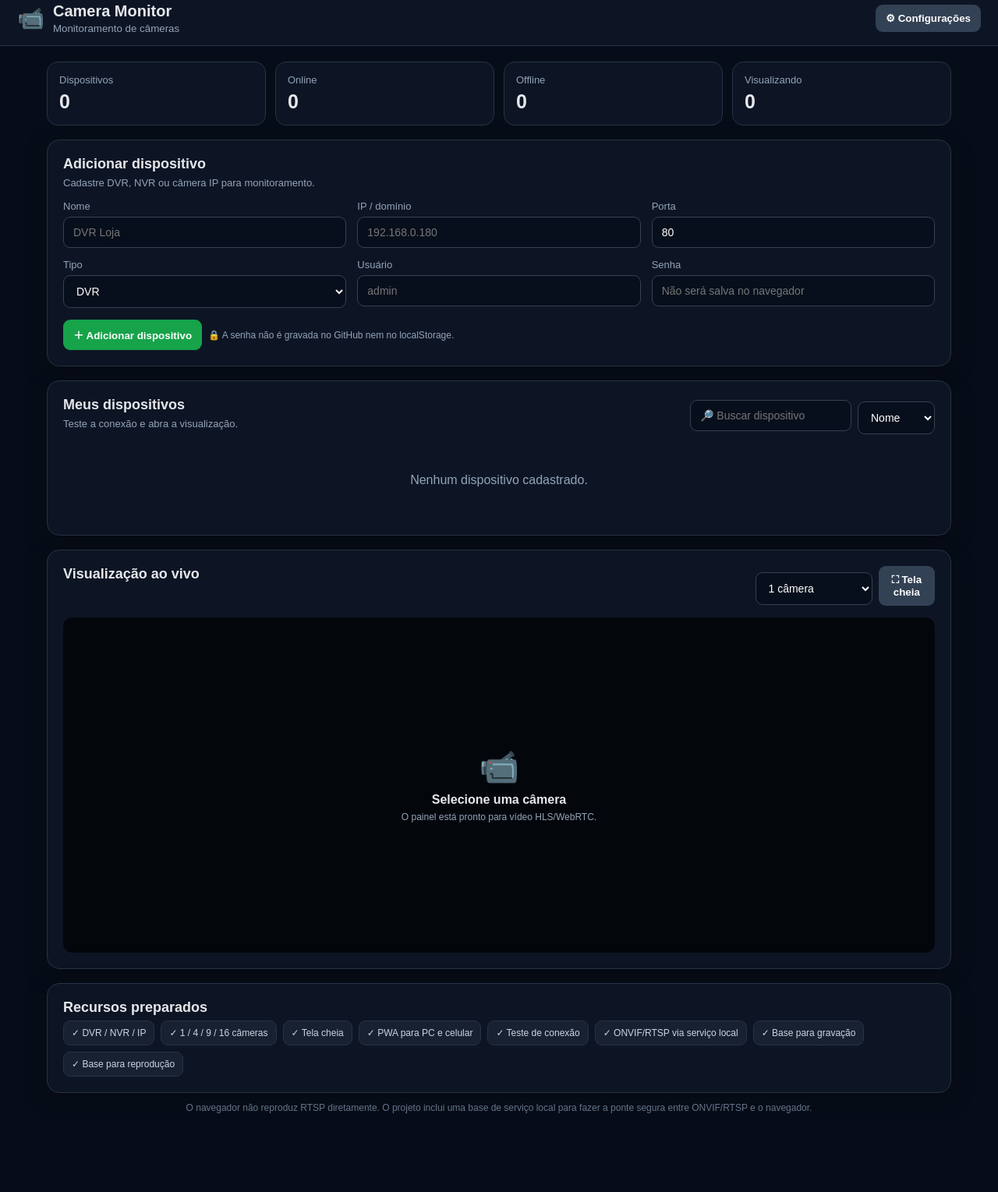
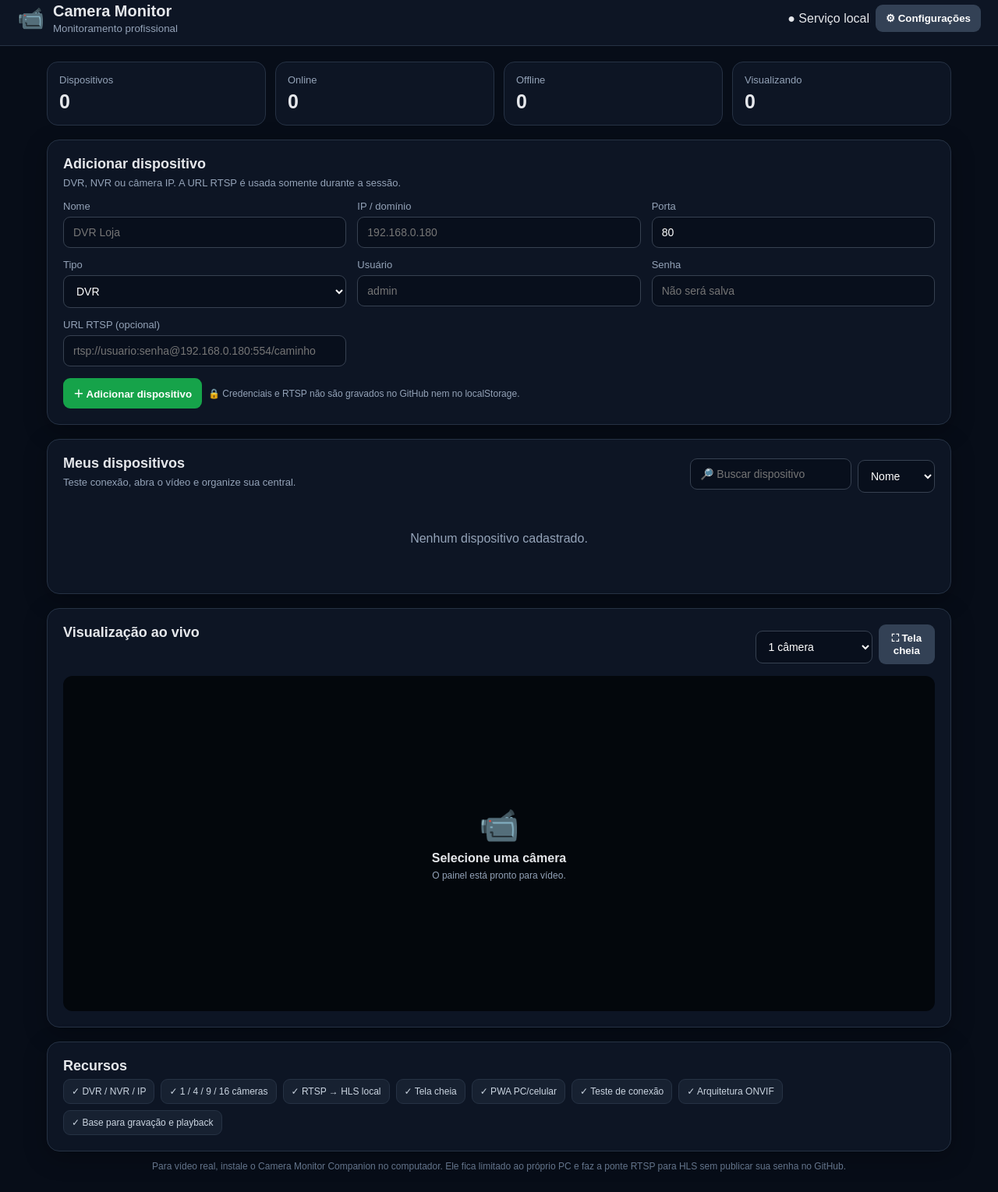
Before and after one commit to akatsukydeliverysushi-coder/camera-monitor, a plain HTML site: page index.html in a window 1280 px wide. Shown: the part 11-1540 px from the top of the page at 78% size. Before the commit the page ends 1489 px from the top, so only its background shows below. Drawn offline with nearby package versions, Linux system fonts and the light colour scheme.

Commit message:
Prepara painel para vídeo RTSP-HLS real

```diff
--- a/index.html
+++ b/index.html
@@ -10,8 +10,8 @@
 </head>
 <body>
 <header>
-  <div class="brand"><div class="brandIcon">📹</div><div><strong>Camera Monitor</strong><small>Monitoramento de câmeras</small></div></div>
-  <div class="headerActions"><button id="installBtn" hidden>⬇ Instalar</button><button id="settingsBtn">⚙ Configurações</button></div>
+  <div class="brand"><div class="brandIcon">📹</div><div><strong>Camera Monitor</strong><small>Monitoramento profissional</small></div></div>
+  <div class="headerActions"><span id="companionState" class="companionState offlineState">● Serviço local</span><button id="installBtn" hidden>⬇ Instalar</button><button id="settingsBtn">⚙ Configurações</button></div>
 </header>
 <main>
 <section class="dashboard">
@@ -21,19 +21,20 @@
   <div class="stat"><span>Visualizando</span><b id="viewingCount">0</b></div>
 </section>
 <section class="card" id="deviceFormCard">
-  <div class="sectionHead"><div><h2>Adicionar dispositivo</h2><p class="muted">Cadastre DVR, NVR ou câmera IP para monitoramento.</p></div></div>
+  <div class="sectionHead"><div><h2>Adicionar dispositivo</h2><p class="muted">DVR, NVR ou câmera IP. A URL RTSP é usada somente durante a sessão.</p></div></div>
   <div class="grid">
     <label>Nome<input id="name" placeholder="DVR Loja"></label>
     <label>IP / domínio<input id="host" placeholder="192.168.0.180" autocomplete="off"></label>
     <label>Porta<input id="port" type="number" min="1" max="65535" value="80"></label>
     <label>Tipo<select id="type"><option>DVR</option><option>NVR</option><option>Câmera IP</option></select></label>
     <label>Usuário<input id="user" placeholder="admin" autocomplete="username"></label>
-    <label>Senha<input id="pass" type="password" placeholder="Não será salva no navegador" autocomplete="new-password"></label>
+    <label>Senha<input id="pass" type="password" placeholder="Não será salva" autocomplete="new-password"></label>
+    <label class="wide">URL RTSP (opcional)<input id="rtsp" placeholder="rtsp://usuario:senha@192.168.0.180:554/caminho" autocomplete="off"></label>
   </div>
-  <div class="actions"><button id="addBtn" class="primary">＋ Adicionar dispositivo</button><span class="securityHint">🔒 A senha não é gravada no GitHub nem no localStorage.</span></div>
+  <div class="actions"><button id="addBtn" class="primary">＋ Adicionar dispositivo</button><span class="securityHint">🔒 Credenciais e RTSP não são gravados no GitHub nem no localStorage.</span></div>
 </section>
 <section class="card">
-  <div class="sectionHead"><div><h2>Meus dispositivos</h2><p class="muted">Teste a conexão e abra a visualização.</p></div><div class="toolbar"><input id="search" class="search" placeholder="🔎 Buscar dispositivo"><select id="sort"><option value="name">Nome</option><option value="status">Status</option><option value="type">Tipo</option></select></div></div>
+  <div class="sectionHead"><div><h2>Meus dispositivos</h2><p class="muted">Teste conexão, abra o vídeo e organize sua central.</p></div><div class="toolbar"><input id="search" class="search" placeholder="🔎 Buscar dispositivo"><select id="sort"><option value="name">Nome</option><option value="status">Status</option><option value="type">Tipo</option></select></div></div>
   <div id="devices" class="devices"><p class="empty">Nenhum dispositivo cadastrado.</p></div>
 </section>
 <section class="card viewer">
@@ -41,13 +42,14 @@
     <div><h2 id="viewerTitle">Visualização ao vivo</h2><div id="viewerInfo" class="viewerInfo"></div></div>
     <div class="viewerTools"><select id="layout"><option value="1">1 câmera</option><option value="4">4 câmeras</option><option value="9">9 câmeras</option><option value="16">16 câmeras</option></select><button id="fullscreenBtn">⛶ Tela cheia</button><button id="closeBtn" hidden>Fechar</button></div>
   </div>
-  <div id="screen" class="screen grid1"><div class="emptyViewer"><div class="bigCam">📹</div><b>Selecione uma câmera</b><span>O painel está pronto para vídeo HLS/WebRTC.</span></div></div>
+  <div id="screen" class="screen grid1"><div class="emptyViewer"><div class="bigCam">📹</div><b>Selecione uma câmera</b><span>O painel está pronto para vídeo.</span></div></div>
 </section>
 <section class="card helpCard">
-  <h2>Recursos preparados</h2>
-  <div class="features"><span>✓ DVR / NVR / IP</span><span>✓ 1 / 4 / 9 / 16 câmeras</span><span>✓ Tela cheia</span><span>✓ PWA para PC e celular</span><span>✓ Teste de conexão</span><span>✓ ONVIF/RTSP via serviço local</span><span>✓ Base para gravação</span><span>✓ Base para reprodução</span></div>
+  <h2>Recursos</h2>
+  <div class="features"><span>✓ DVR / NVR / IP</span><span>✓ 1 / 4 / 9 / 16 câmeras</span><span>✓ RTSP → HLS local</span><span>✓ Tela cheia</span><span>✓ PWA PC/celular</span><span>✓ Teste de conexão</span><span>✓ Arquitetura ONVIF</span><span>✓ Base para gravação e playback</span></div>
 </section>
-<p class="note">O navegador não reproduz RTSP diretamente. O projeto inclui uma base de serviço local para fazer a ponte segura entre ONVIF/RTSP e o navegador.</p>
+<p class="note">Para vídeo real, instale o Camera Monitor Companion no computador. Ele fica limitado ao próprio PC e faz a ponte RTSP para HLS sem publicar sua senha no GitHub.</p>
 </main>
+<script src="https://cdn.jsdelivr.net/npm/hls.js@1.6.2/dist/hls.min.js"></script>
 <script src="app.js"></script>
 </body></html>
```
